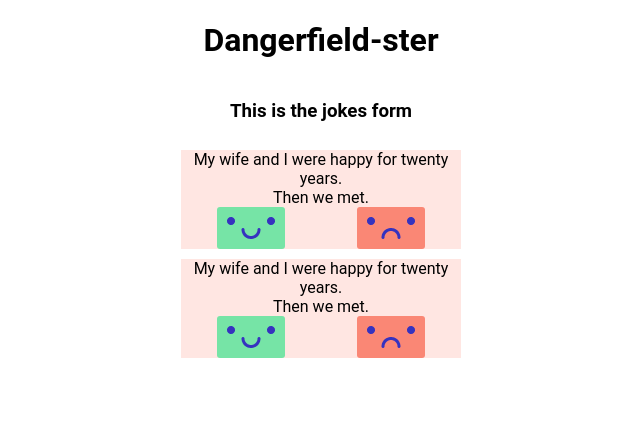
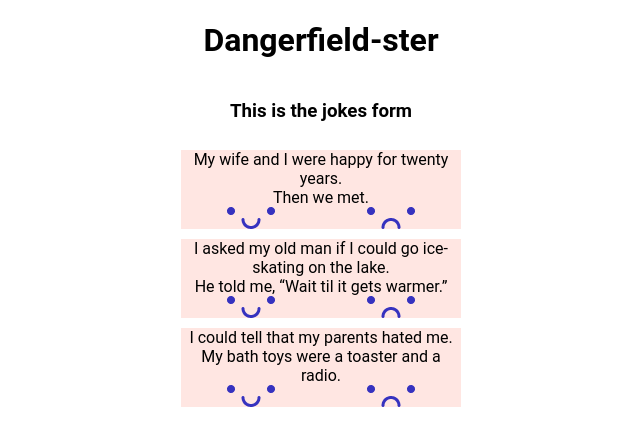
Before and after one commit to patricksbrown1992/dangerfield-ster, a React (Create React App) app: page / in a window 1280 px wide. Shown: the top 446 px of the page, without its empty margins (319-959 px from the left). Built offline with nearby package versions, Linux system fonts and the light colour scheme.

Commit message:
functional click to change color. Needs work around switching between the two and sizing

```diff
--- a/src/jokes/jokesCard.jsx
+++ b/src/jokes/jokesCard.jsx
@@ -1,6 +1,6 @@
 import React from 'react';
-import smile from '../smile.png';
-import frown from '../frown.png';
+import smilePhoto from '../smile.png';
+import frownPhoto from '../frown.png';
 
 
 
@@ -8,29 +8,55 @@
     constructor(props){
         super(props);
 
-        this.state = {setup: 'My wife and I were happy for twenty years.', punchline: 'Then we met.'};
+        this.state = {setup: '', punchline: '', smile: false, frown: false};
+        this.changeSmile = this.changeSmile.bind(this);
+        this.changeFrown = this.changeFrown.bind(this);
 
     }
 
+    componentDidMount(){
+        this.setState({setup: this.props.setup, punchline: this.props.punchline, smile: this.props.smile, frown: this.props.frown})
+    }
 
+    changeSmile(){
+
+        this.setState({smile: !this.state.smile})
+    }
+    changeFrown(){
+
+        this.setState({frown: !this.state.frown})
+    }
 
     render(){
 
+        let smile;
+        let frown
+        if(this.state.smile){
+            smile = 'smile'
+        } else {
+            smile = ''
+        }
+        if(this.state.frown){
+            frown = 'frown'
+        } else {
+            frown = ''
+        }
 
 
         return (
 
             <div className='joke-card'>
                 <div className = 'setup'>
-                    {this.state.setup}
+                    {this.props.setup}
                 </div>
                 <div className = 'punch-line'>
-                    {this.state.punchline}
+                    {this.props.punchline}
                 </div>
 
                 <div className = 'like-buttons'>
-                    <img className = 'smile' src={smile} alt="like button as a smiley"/>
-                    <img className = 'frown' src={frown} alt="dislike button as a frown"/>
+                    <img onClick={this.changeSmile} className = {smile} src={smilePhoto} alt="like button as a smiley"/>
+
+                    <img onClick={this.changeFrown} className = {frown} src={frownPhoto} alt="dislike button as a frown"/>
                 </div>
 
             </div>
--- a/src/jokes/jokesIndex.jsx
+++ b/src/jokes/jokesIndex.jsx
@@ -6,14 +6,41 @@
     constructor(props){
         super(props);
 
-        this.state = {email: '', password: ''};
+        this.state = {
+            jokes: [
+                    {
+                    setup: 'My wife and I were happy for twenty years.',
+                    punchline: 'Then we met.',
+                    smile: false,
+                    frown: false
+                    },
+                    {
+                    setup: 'I asked my old man if I could go ice-skating on the lake.',
+                    punchline: 'He told me, “Wait til it gets warmer.”',
+                    smile: false,
+                    frown: false
 
-    }
+                    },
+                    {
+                    setup: 'I could tell that my parents hated me.',
+                    punchline: 'My bath toys were a toaster and a radio.',
+                    smile: false,
+                    frown: false
+                    }
+
+                ]
+            }
+    };
+
+
 
 
 
     render(){
 
+        let jokes = this.state.jokes.map(joke => (
+            <Card setup={joke.setup} punchline={joke.punchline} smile={joke.smile} frown={joke.frown}/>
+        )) ;
 
 
         return (
@@ -21,8 +48,7 @@
             <div className='joke-index'>
 
                 <h3>This is the jokes form</h3>
-                <Card />
-                <Card />
+                {jokes}
 
             </div>
 
```
